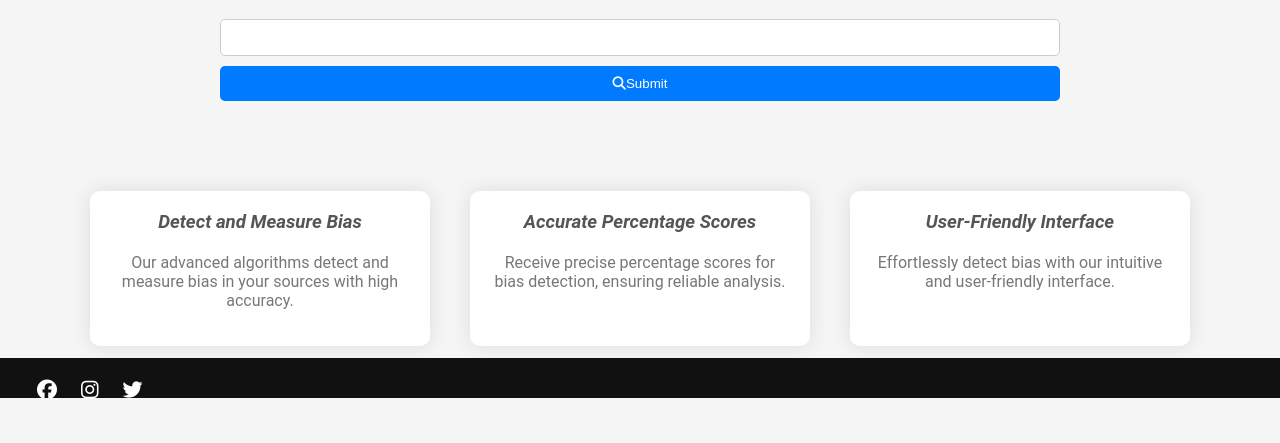
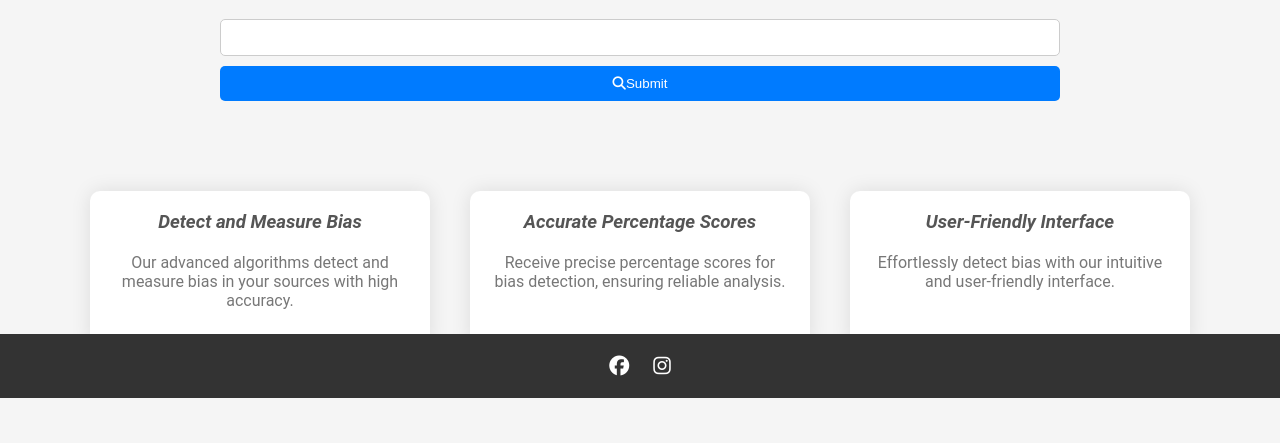
Before and after one commit to Allen-ISD-Computer-Science/REPO_NoBias_2024, a Django app: template nobiasapp/templates/newPage.html in a window 1280 px wide. Shown: the part 402-845 px from the top of the page. Before the commit the page ends 800 px from the top, so only its background shows below. Run offline with Django 4.2, Linux system fonts and the light colour scheme; the template is opened without the code that fills it: values that come from a table or form of the project are taken from there, others are empty; parts of the project's set-up code (start-up, migrations or seed data) failed here and were passed over.

Commit message:
Changed home directory to /home and changed home page to properly fit footer and it elements.

```diff
--- a/nobiasapp/templates/newPage.html
+++ b/nobiasapp/templates/newPage.html
@@ -135,8 +135,8 @@
 
 
         footer {
-            background-color: #111; /* Dark footer */
-            color: #ccc; /* Light grey text */
+            background-color: #333;
+            color: #ccc;
             text-align: center;
             padding: 20px 0;
             position: fixed;
@@ -257,25 +257,16 @@
                 </div>
             </div>
         </div>
-
+<br><br><br>
     <footer>
-    <div class="footerContainer" style="position: fixed">
-        <div class="socialIcons">
-            <a href=""><i class="fa-brands fa-facebook "></i></a>
-            <a href=""><i class="fa-brands fa-instagram "></i></a>
-            <a href=""><i class="fa-brands fa-twitter "></i></a>
-        </div>
-
-        <div class="footerBottom">
-            <p>Copyright &copy;2024; NoBias</p>
-        </div>
+    <div class="footerContainer" >
         <div class="socialIcons">
             <a href="#"><i class="fab fa-facebook"></i></a>
             <a href="#"><i class="fab fa-instagram"></i></a>
-            <a href="#"><i class="fab fa-twitter"></i></a>
         </div>
 
     </footer>
+
     <!-- JS -->
     <script>
         // JavaScript function to show loader when the form is submitted
--- a/nobiasapp/templates/successPage.html
+++ b/nobiasapp/templates/successPage.html
@@ -301,11 +301,11 @@
             <ul style="list-style-type: none; padding: 0; ">
 
                 {% for link in highValuedList %}
-    {% if "+" in link %}
+    {% if "+aksdlkfjasdlkf" in link %}
         <li style="font-family: 'Open Sans', sans-serif; color: green; word-wrap: break-word;line-height: 40px;">
             {{ link }}
         </li>
-    {% elif "-" in link %}
+    {% elif "++akflksadjf" in link %}
         <li style="font-family: 'Open Sans', sans-serif; color: red; word-wrap: break-word;line-height: 40px;">
             {{ link }}
         </li>
--- a/nobiasapp/templates/tech.html
+++ b/nobiasapp/templates/tech.html
@@ -222,7 +222,7 @@
         </p>
 
     </section>
-
+<br><br><br>
     <footer>
         <div class="socialIcons">
             <a href="#"><i class="fab fa-facebook"></i></a>
--- a/nobiasapp/urls.py
+++ b/nobiasapp/urls.py
@@ -6,5 +6,5 @@ urlpatterns = [
     path("aboutus", views.aboutus, name="aboutus"),
     path('submitLink', submitLink, name='submitLink'),
     path("tech", views.tech, name="tech"),
-    path('', views.home, name="home")
+    path('home', views.home, name="home")
 ]
```
Also changed, not shown: db.sqlite3.
